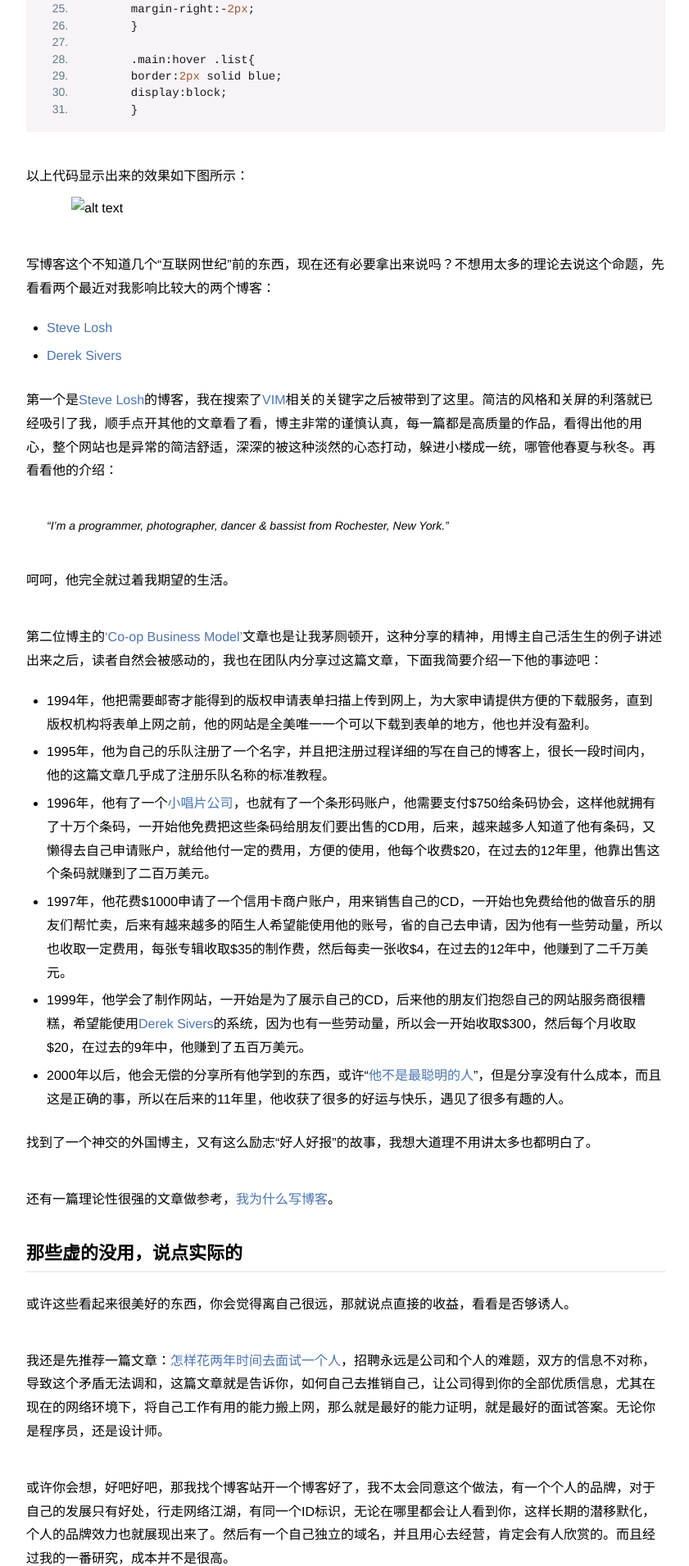
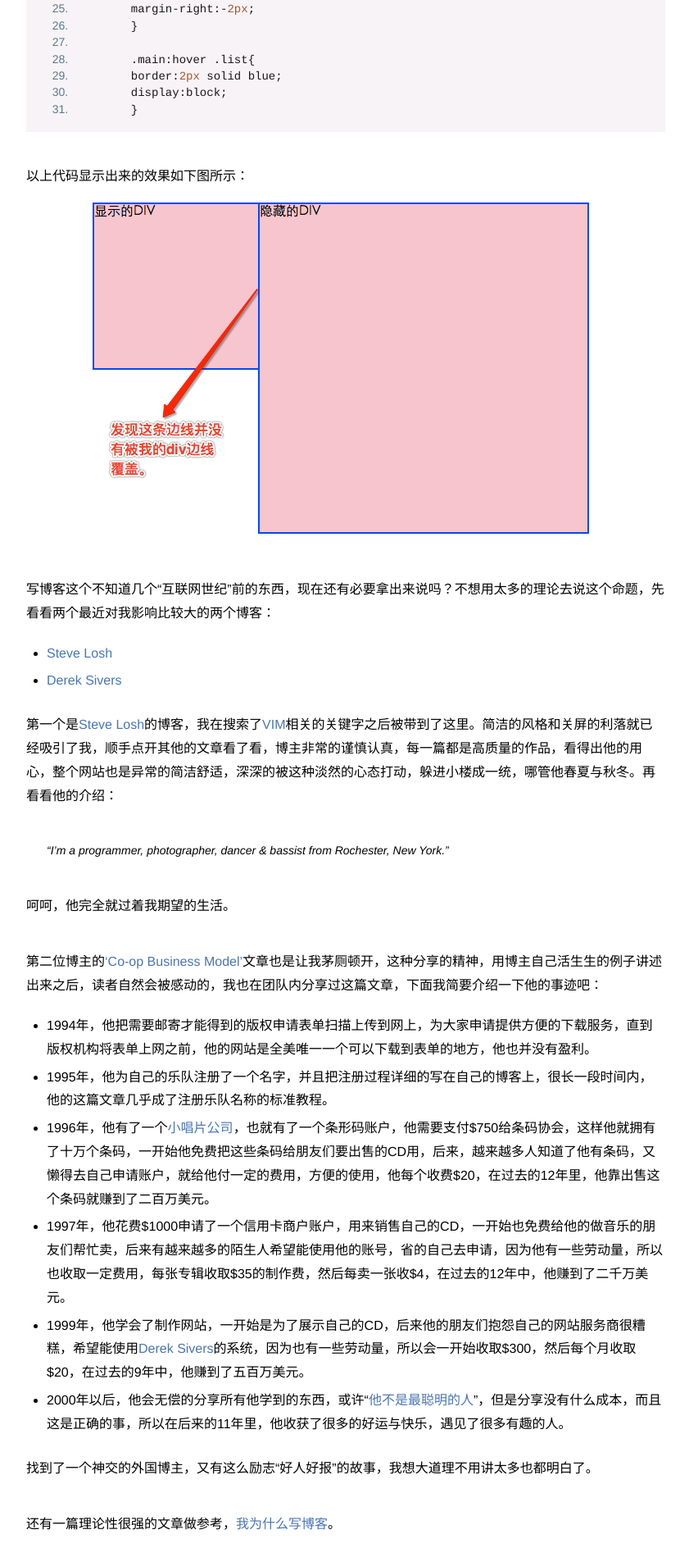
Before and after one commit to baixiaomei/liulang1993.github.io, a Jekyll site: the page built from _posts/2011-12-18-why-blog.md, in a window 1280 px wide. Shown: the part 873-2783 px from the top of the page at 82% size, without its empty margins (218-1059 px from the left). Built offline with Jekyll 4.4.1, drawn with Linux system fonts in a browser that asks for light colours.

Commit message:
最后修改

```diff
--- a/_posts/2011-12-18-why-blog.md
+++ b/_posts/2011-12-18-why-blog.md
@@ -44,7 +44,7 @@ description: 当鼠标滑过的时候，发现隐藏的Div和显示的Div相接
 		}
 
 以上代码显示出来的效果如下图所示：
-![alt text](/vvimg/共用2.png "Title")
+![效果图](/images/vvimg/共用2.png "Title")
 
 
 
```
